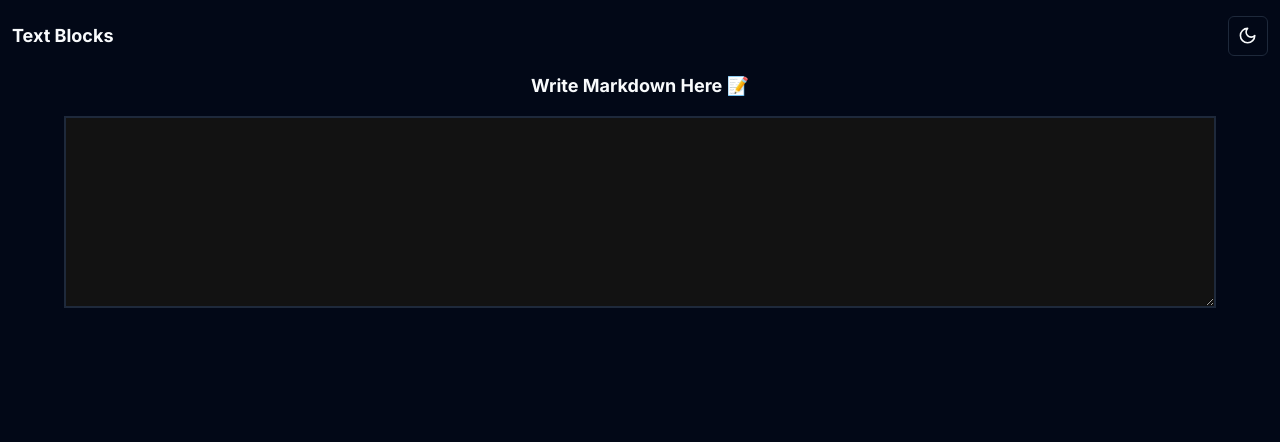
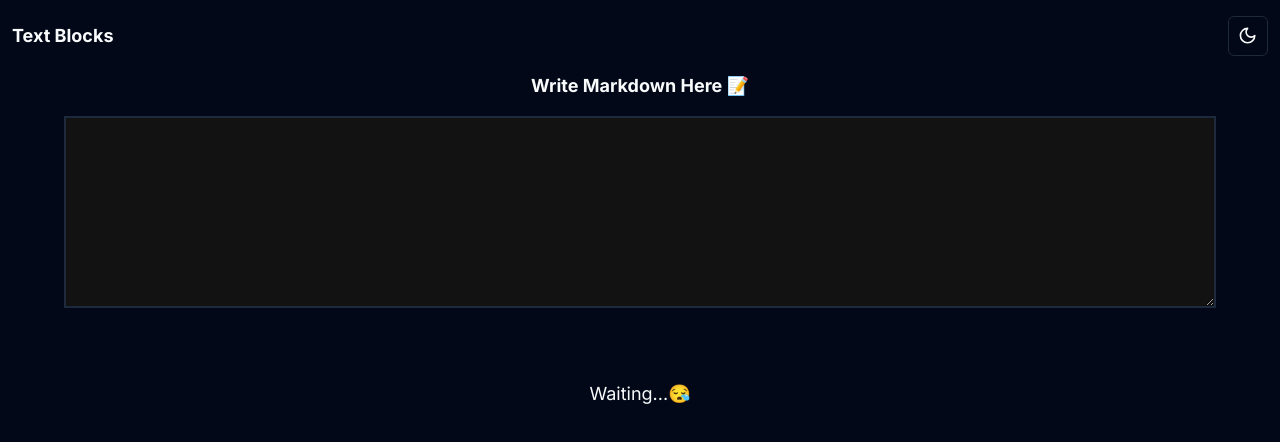
Before and after one commit to kojimakojima/next-text-blocks, a Next.js app: page / in a window 1280 px wide. Shown: the top 442 px of the page. Built offline with nearby package versions, Linux system fonts and the light colour scheme.

Commit message:
optimizing styling

```diff
--- a/app/globals.css
+++ b/app/globals.css
@@ -4,7 +4,7 @@
 
 html,
 body {
-  height: 100%;
+  width: 100%;
 }
 
 @layer base {
--- a/app/page.tsx
+++ b/app/page.tsx
@@ -3,7 +3,7 @@
 import { useState } from "react";
 import Preview from "@/components/Preview";
 import Input from "@/components/Input";
-import SubmitButton from "@/components/SubmitButton";
+import SubmitButton from "@/components/SaveButton";
 import WorkingSpace from "@/components/WorkingSpace";
 
 export const colorClasses: { [key: string]: string } = {
@@ -35,7 +35,8 @@ export default function Home() {
   const [widgets, setWidgets] = useState<BlockType[]>([]);
 
   return (
-    <div className="flex items-center flex-col">
+    <div className="flex items-center flex-col mb-10">
+      <div className="w-full">
         <Input input={input} setInput={setInput} />
 
         <Preview
@@ -53,6 +54,7 @@ export default function Home() {
           setInput={setInput}
           setColor={setColor}
         />
+      </div>
 
       <WorkingSpace blocks={blocks} widgets={widgets} setWidgets={setWidgets} />
     </div>
--- a/components/Input.tsx
+++ b/components/Input.tsx
@@ -8,13 +8,15 @@ export default function Input({
   setInput: Dispatch<SetStateAction<string>>;
 }) {
   return (
-    <>
-      <h2 className="mb-4 text-lg font-bold">Write Markdown Here 📝</h2>
+    <div className="flex flex-col items-center">
+      <h2 className="mb-4 text-lg font-bold text-center">
+        Write Markdown Here 📝
+      </h2>
       <textarea
         className="w-11/12 h-48 p-2 border-2 mb-10"
         value={input}
         onChange={(e) => setInput(e.target.value)}
       />
-    </>
+    </div>
   );
 }
--- a/components/Preview.tsx
+++ b/components/Preview.tsx
@@ -18,9 +18,11 @@ export default function Preview({
   return (
     <>
       {input === "" ? (
-        <p className="text-center mt-8 text-lg">{!blocks && "Waiting...😪"} </p>
+        <p className="text-center mt-8 text-lg">
+          {blocks.length === 0 && "Waiting...😪"}
+        </p>
       ) : (
-        <div className="w-11/12 h-2/5 mb-8">
+        <div className="w-11/12 h-2/5 mb-8 mx-auto">
           <h2 className="text-center mb-4 text-lg font-bold">PREVIEW</h2>
 
           <div>
--- a/components/SubmitButton.tsx
+++ b/components/SaveButton.tsx
@@ -1,7 +1,7 @@
 import { Dispatch, SetStateAction } from "react";
 import { Button } from "./ui/button";
 
-interface SubmitButton {
+interface SaveButton {
   input: string;
   color: string;
   blocks: BlockType[];
@@ -10,15 +10,15 @@ interface SubmitButton {
   setColor: Dispatch<SetStateAction<string>>;
 }
 
-export default function SubmitButton({
+export default function SaveButton({
   input,
   color,
   blocks,
   setBlocks,
   setInput,
   setColor,
-}: SubmitButton) {
-  function handleSubmit() {
+}: SaveButton) {
+  function handleSave() {
     if (input && color) {
       setBlocks([...blocks, { input: input, color: color }]);
       setInput("");
@@ -26,12 +26,12 @@ export default function SubmitButton({
     }
   }
   return (
-    <>
+    <div className="flex justify-center">
       {input && color && (
-        <Button onClick={handleSubmit} className="font-bold">
-          SUBMIT
+        <Button onClick={handleSave} className="font-bold w-48">
+          Save
         </Button>
       )}
-    </>
+    </div>
   );
 }
```
Lines whose indentation alone changed are shown as unchanged.
